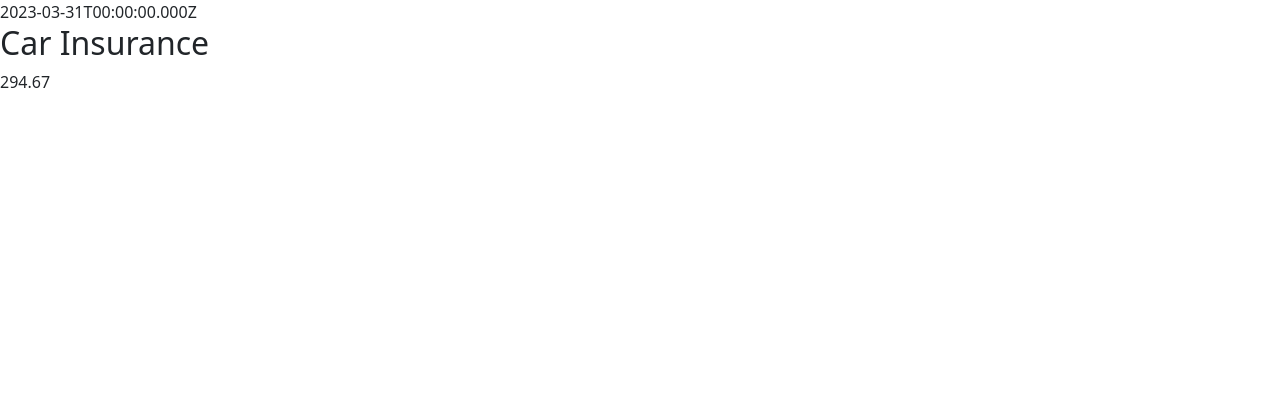
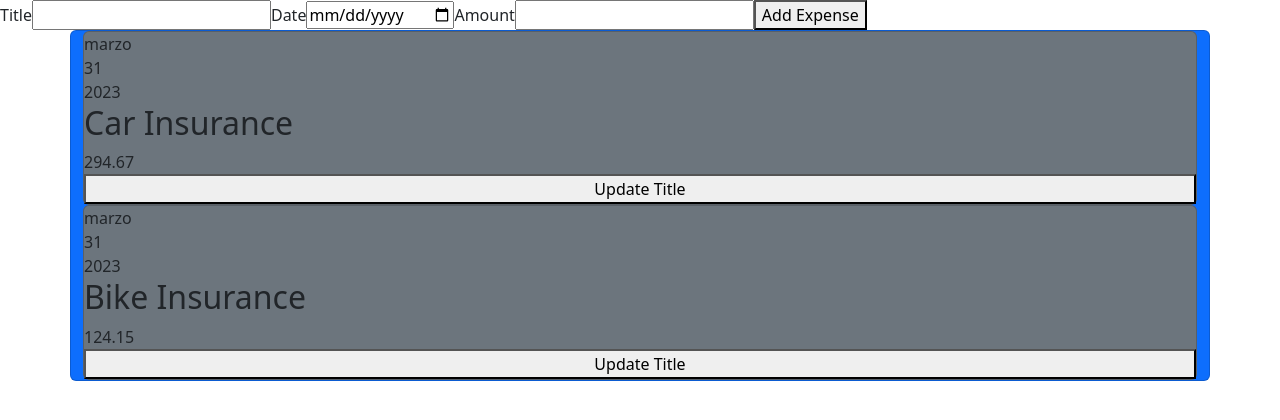
Before and after one commit to caoh29/react-app, a React (Vite) app: page / in a window 1280 px wide. Shown: the top 420 px of the page. Built offline with nearby package versions, Linux system fonts and the light colour scheme.

Commit message:
first commit after

```diff
--- a/src/App.tsx
+++ b/src/App.tsx
@@ -1,4 +1,5 @@
-import ExpenseItem from "./components/ExpenseItem";
+import Expenses from "./components/Expenses";
+import NewExpense from "./components/NewExpense";
 
 function App() {
   interface Expense {
@@ -9,16 +10,14 @@ function App() {
   }
 
   const expenses: Expense[] = [
-    { id: 'e1', title: 'Car Insurance', amount: 294.67, date: new Date(2023, 2, 31)}
+    { id: 'e1', title: 'Car Insurance', amount: 294.67, date: new Date()},
+    { id: 'e2', title: 'Bike Insurance', amount: 124.15, date: new Date()}
   ];
 
   return (
     <div>
-      <ExpenseItem
-        title = {expenses[0].title}
-        amount = {expenses[0].amount}
-        date = {expenses[0].date}
-      ></ExpenseItem>
+      <NewExpense/>
+      <Expenses items={expenses}/>
     </div>
   );
 }
--- /dev/null
+++ b/src/components/Card.tsx
@@ -0,0 +1,16 @@
+import { ReactNode } from "react";
+
+interface CardProps {
+    className?: string;
+    children: ReactNode;
+}
+
+function Card (props: CardProps) {
+    const classes = 'card ' + props.className;
+
+    return(
+        <div className={classes}>{props.children}</div>
+    );
+}
+
+export default Card;
--- /dev/null
+++ b/src/components/ExpenseDate.tsx
@@ -0,0 +1,19 @@
+interface ExpenseDateProps {
+    date: Date;
+}
+
+function ExpenseDate(props: ExpenseDateProps): JSX.Element {
+    const month:string = props.date.toLocaleString('es-CO', { month: "long" });
+    const day:string = props.date.toLocaleString('es-CO', { day: "2-digit" });
+    const year:number = props.date.getFullYear();
+
+    return (
+        <div>
+            <div>{month}</div>
+            <div>{day}</div>
+            <div>{year}</div>
+        </div>
+    );
+}
+
+export default ExpenseDate;
--- /dev/null
+++ b/src/components/ExpenseForm.tsx
@@ -0,0 +1,18 @@
+function ExpenseForm () {
+    const MIN_AMOUNT:number = 0.01;
+    const STEP:number = 0.01;
+
+    return (
+        <form>
+            <label>Title</label>
+            <input type="text" name="title" id="input-title" />
+            <label>Date</label>
+            <input type="date" name="date" id="input-date" />
+            <label>Amount</label>
+            <input type="number" name="amount" id="input-amount" min={MIN_AMOUNT} step={STEP}/>
+            <button type="submit">Add Expense</button>
+        </form>
+    );
+}
+
+export default ExpenseForm;
--- a/src/components/ExpenseItem.tsx
+++ b/src/components/ExpenseItem.tsx
@@ -1,19 +1,31 @@
+import { useState } from "react";
+
+import ExpenseDate from "./ExpenseDate";
+import Card from "./Card";
+
 interface ExpenseItemProps {
     title: string;
     amount: number;
     date: Date;
 }
 
-function ExpenseItem(props: ExpenseItemProps) {
+function ExpenseItem(props: ExpenseItemProps): JSX.Element {
+
+    const [title, setTitle] = useState(props.title);
+
+    function clickHandler () {
+        setTitle('Updated!');
+    }
 
     return (
-        <div className="expense-item">
-            <div>{props.date.toISOString()}</div>
+        <Card className="expense-item bg-secondary">
+            <ExpenseDate date={props.date} />
             <div className="expense-item__description">
-                <h2>{props.title}</h2>
+                <h2>{title}</h2>
                 <div className="expense-item__price">{props.amount}</div>
             </div>
-        </div>
+            <button onClick={clickHandler}>Update Title</button>
+        </Card>
     );
 }
 
--- /dev/null
+++ b/src/components/Expenses.tsx
@@ -0,0 +1,22 @@
+import ExpenseItem from "./ExpenseItem";
+import Card from "./Card";
+
+
+function Expenses (props: { items: { id?: string, title: string, amount: number, date: Date }[] }) {
+    return(
+        <Card className="container bg-primary">
+            <ExpenseItem
+                title = {props.items[0].title}
+                amount = {props.items[0].amount}
+                date = {props.items[0].date}
+            ></ExpenseItem>
+            <ExpenseItem
+                title = {props.items[1].title}
+                amount = {props.items[1].amount}
+                date = {props.items[1].date}
+            ></ExpenseItem>
+        </Card>
+    );
+}
+
+export default Expenses;
--- /dev/null
+++ b/src/components/NewExpense.tsx
@@ -0,0 +1,11 @@
+import ExpenseForm from "./ExpenseForm";
+
+function NewExpense () {
+    return (
+        <div>
+            <ExpenseForm/>
+        </div>
+    );
+}
+
+export default NewExpense;
```
